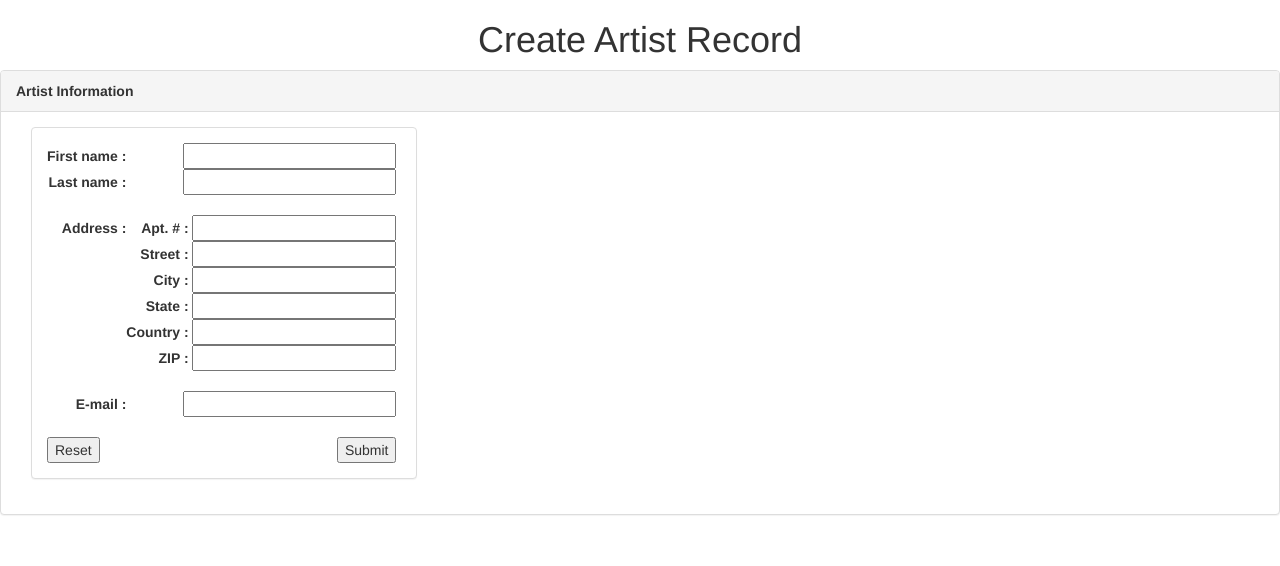
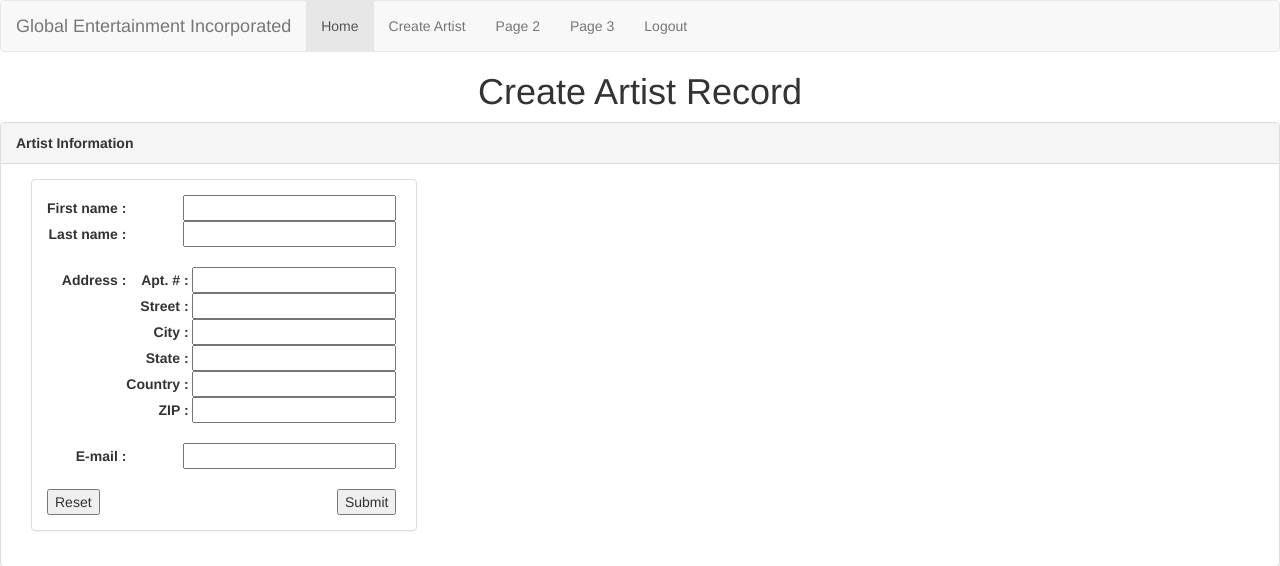
Before and after one commit to shobhitsr/GEM-System, a PHP site: page /Create_New_Artist.php in a window 1280 px wide. Shown: the top 566 px of the page. Run offline with PHP 8.4, Linux system fonts and the light colour scheme.

Commit message:
Added navbar to create new artist pg

```diff
--- a/Create_New_Artist.php
+++ b/Create_New_Artist.php
@@ -7,7 +7,7 @@
     <link rel="stylesheet" href="https://maxcdn.bootstrapcdn.com/bootstrap/3.3.7/css/bootstrap.min.css">
     <script src="https://ajax.googleapis.com/ajax/libs/jquery/3.3.1/jquery.min.js"></script>
     <script src="https://maxcdn.bootstrapcdn.com/bootstrap/3.3.7/js/bootstrap.min.js"></script>
-    <title>Create Artist Record</title>
+    <title>GEM Systems</title>
     <style>
         .left-column
         {
@@ -18,10 +18,25 @@
 </head>
 
 <body>
+    <nav class="navbar navbar-default">
+        <div class="container-fluid">
+        <div class="navbar-header">
+            <a class="navbar-brand" href="#">Global Entertainment Incorporated</a>
+        </div>
+        <ul class="nav navbar-nav">
+            <li class="active"><a href="#">Home</a></li>
+            <li><a href="Create_New_Artist.php">Create Artist</a></li>
+            <li><a href="#">Page 2</a></li>
+            <li><a href="#">Page 3</a></li>
+            <li><a href="Logout.php" tile="Logout">Logout</a></li>
+        </ul>
+        </div>
+    </nav>
+
     <center>
         <h1>Create Artist Record</h1>
     </center>
-    <form action="/~z1808617/CSCI467/New_Artist_Notification.php" method="POST">
+    <form action="New_Artist_Notification.php" method="POST">
     <div class="panel panel-default">
         <div class="panel-heading"><b>Artist Information</b></div>
         <div class="panel-body">
```
